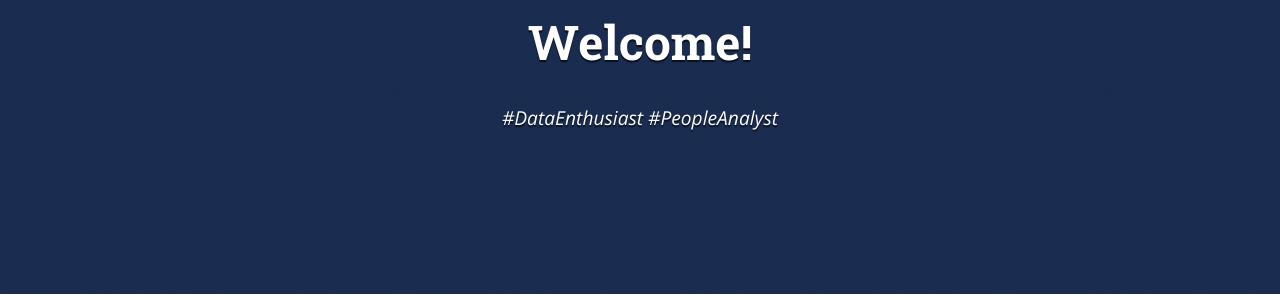
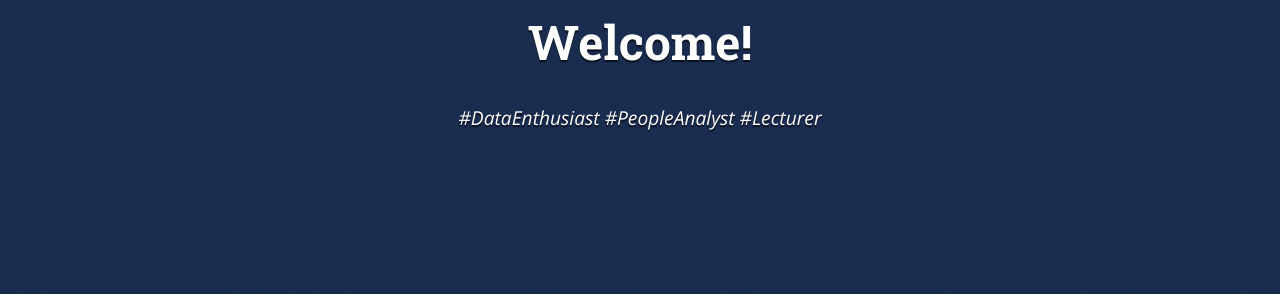
Before and after one commit to hwaneest/github.io, a Jekyll site: the page built from index.html, in a window 1280 px wide. Shown: the part 211-511 px from the top of the page. Built offline with Jekyll 4.4.1, drawn with Linux system fonts in a browser that asks for light colours; nearby versions of some CDN libraries.

Commit message:
subtitles done

```diff
--- a/_config.yml
+++ b/_config.yml
@@ -10,7 +10,7 @@ exclude:
 
 # Site settings
 title: Welcome!
-subtitle: "#DataEnthusiast #PeopleAnalyst" #"Donghwan Kim's page"
+subtitle: "#DataEnthusiast  #PeopleAnalyst  #Lecturer" #"Donghwan Kim's page"
 email: volunteerhwan@gmail.com
 name: Donghwan Kim
 description: >
```
Also changed, not shown: 2 other files.
